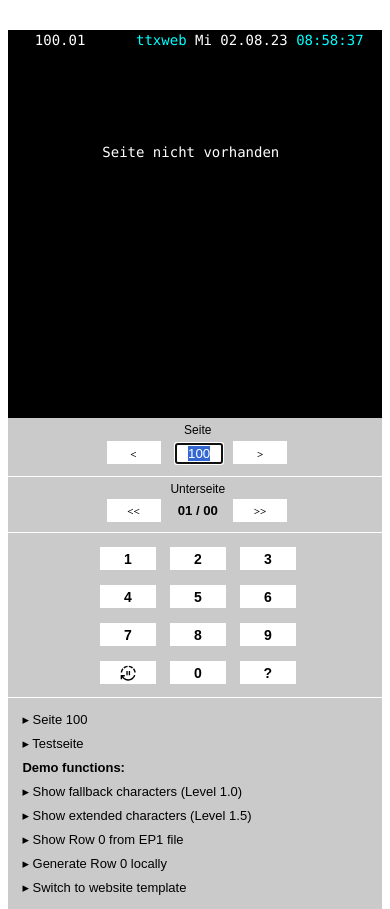
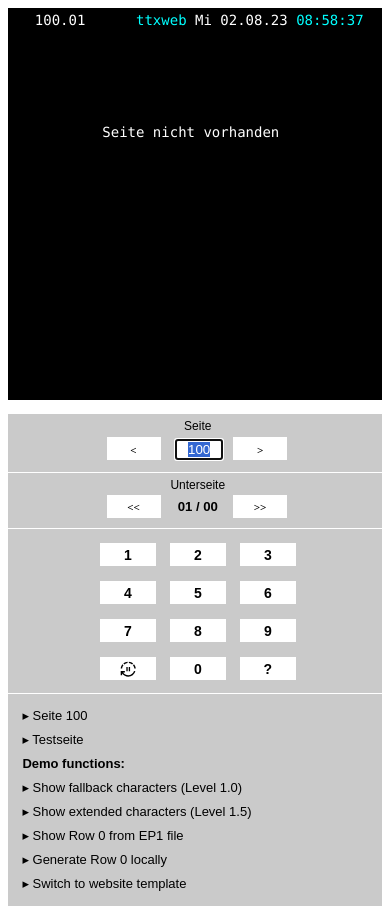
Before and after one commit to fabianswebworld/ttxweb, a PHP site: page /?level15=0 in a window 390 px wide. Shown: the top 909 px of the page. Run offline with PHP 8.4, Linux system fonts and the light colour scheme; data that the repository does not hold is empty.

Commit message:
minor css tweaks for mobile view

```diff
--- a/templates/default/css/template_style.css
+++ b/templates/default/css/template_style.css
@@ -1,4 +1,15 @@
 @media (max-width: 1000px) {
+    #ttxContainer {
+        margin: 0.5em 0px !important;
+    }
+    #ttxPage {
+        width: 100%;
+        margin: 0 !important;
+        padding: 4px 0px 4px 0px !important;
+        float: none;
+        text-align: center;
+        display: inline-block !important;
+    }
     #nav {
         display: block !important;
         clear: both;
```
